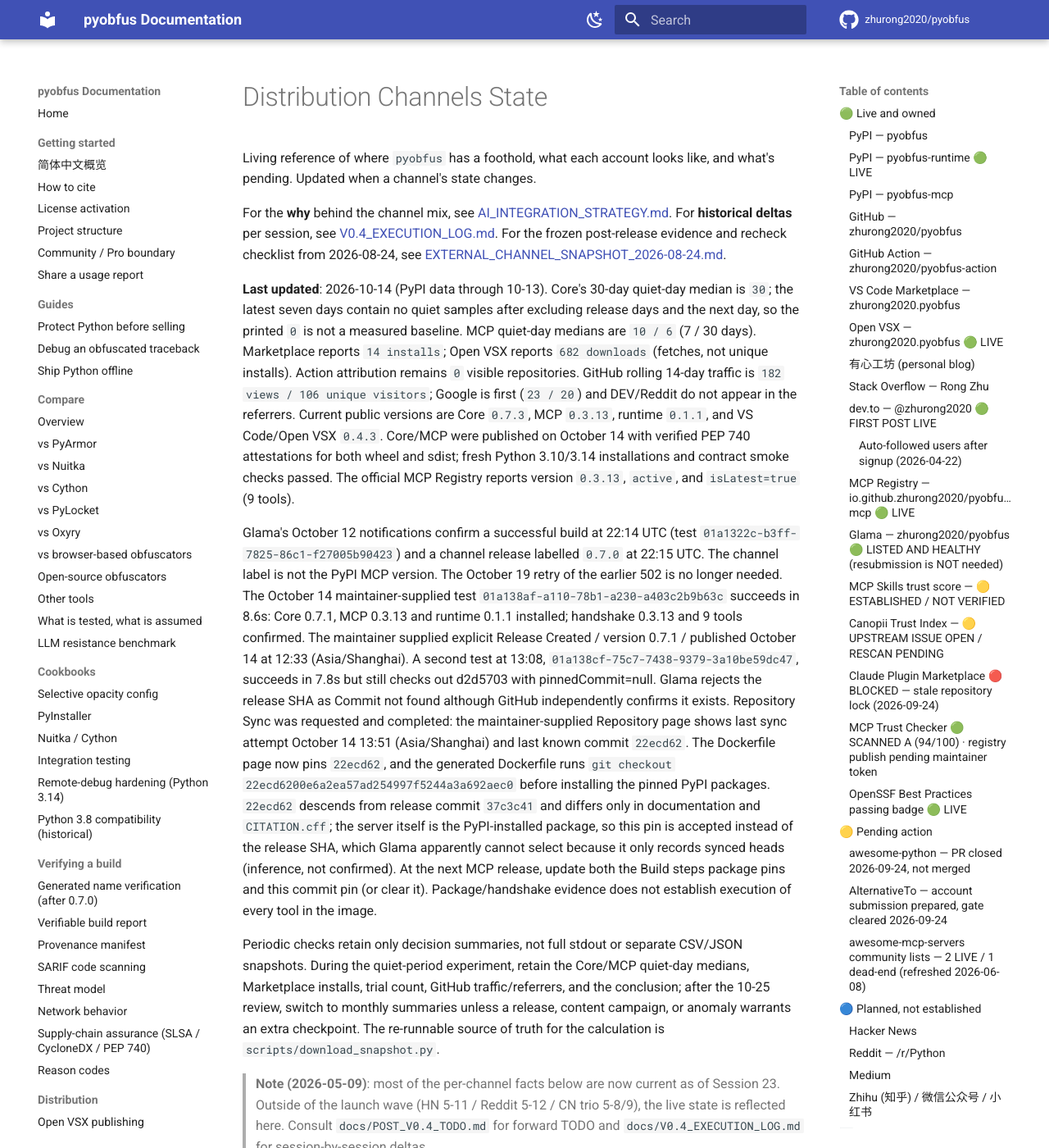
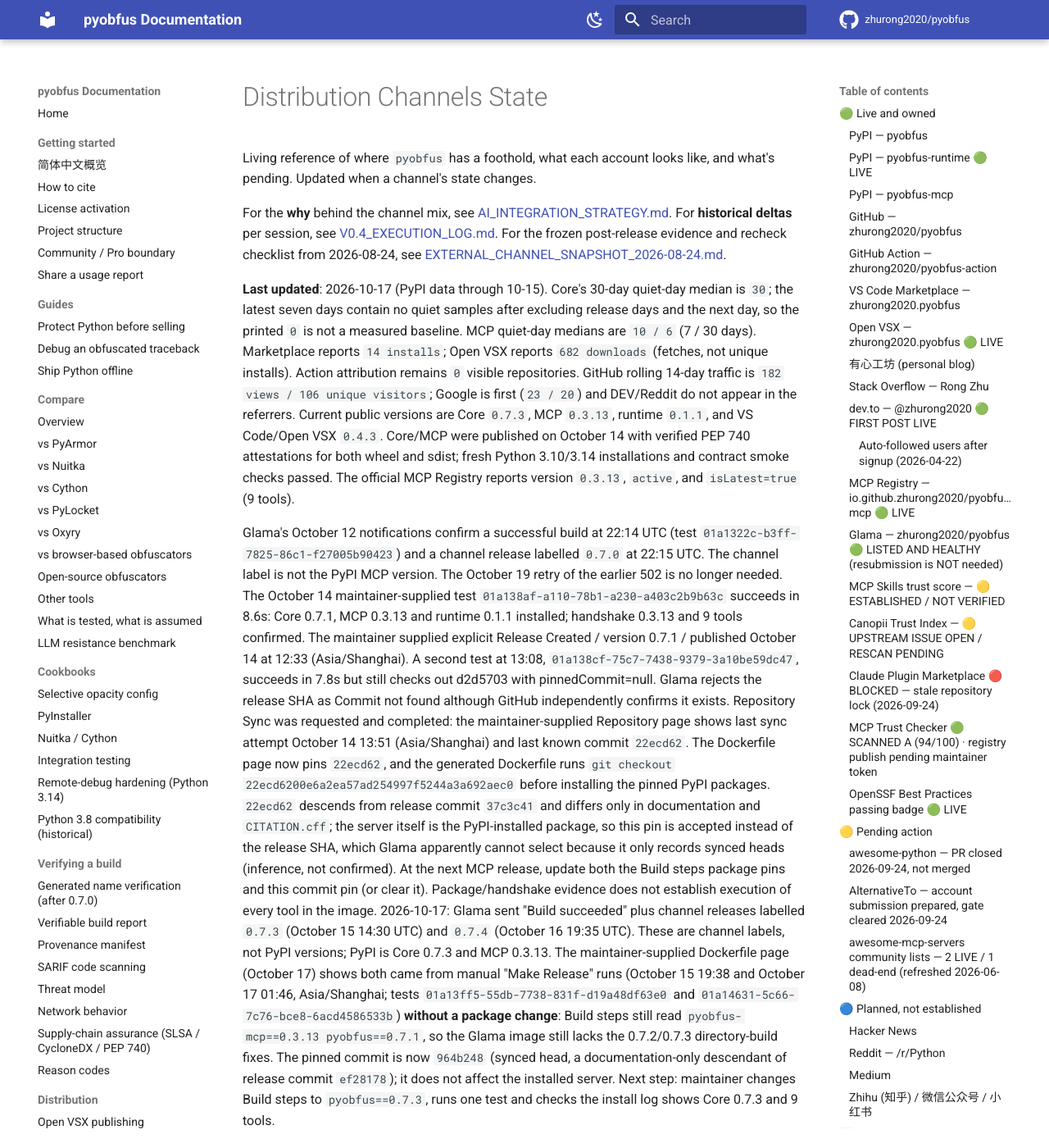
Before and after one commit to zhurong2020/pyobfus, an MkDocs documentation site: the page built from docs/DISTRIBUTION_CHANNELS.md, in a window 1280 px wide and 1400 px high. Shown: the whole window at 82% size. Built offline with MkDocs 1.6.1 and Material for MkDocs 9.7.7, drawn with Linux system fonts in a browser that asks for light colours; comment, search, counter and statistics services are not loaded.

Commit message:
docs(glama): record build steps still pinned to Core 0.7.1
The Glama channel releases 0.7.3 and 0.7.4 (10-15, 10-17) came from manual
"Make Release" runs; Build steps still install pyobfus==0.7.1, so the image
lacks the 0.7.2/0.7.3 directory-build fixes. Pinned commit is now 964b248
(documentation-only descendant of the 0.7.3 release commit).

Co-Authored-By: Claude Opus 5.5 <noreply@anthropic.com>

```diff
--- a/docs/DISTRIBUTION_CHANNELS.md
+++ b/docs/DISTRIBUTION_CHANNELS.md
@@ -7,7 +7,7 @@ For **historical deltas** per session, see [V0.4_EXECUTION_LOG.md](V0.4_EXECUTIO
 For the frozen post-release evidence and recheck checklist from 2026-08-24, see
 [EXTERNAL_CHANNEL_SNAPSHOT_2026-08-24.md](EXTERNAL_CHANNEL_SNAPSHOT_2026-08-24.md).
 
-**Last updated**: 2026-10-14 (PyPI data through 10-13).
+**Last updated**: 2026-10-17 (PyPI data through 10-15).
 Core's 30-day quiet-day median is `30`; the latest seven days contain no quiet
 samples after excluding release days and the next day, so the printed `0` is
 not a measured baseline. MCP quiet-day medians are `10 / 6` (7 / 30 days).
@@ -43,6 +43,19 @@ which Glama apparently cannot select because it only records synced heads
 (inference, not confirmed). At the next MCP release, update both the Build
 steps package pins and this commit pin (or clear it). Package/handshake
 evidence does not establish execution of every tool in the image.
+2026-10-17: Glama sent "Build succeeded" plus channel releases labelled
+`0.7.3` (October 15 14:30 UTC) and `0.7.4` (October 16 19:35 UTC). These are
+channel labels, not PyPI versions; PyPI is Core 0.7.3 and MCP 0.3.13. The
+maintainer-supplied Dockerfile page (October 17) shows both came from manual
+"Make Release" runs (October 15 19:38 and October 17 01:46, Asia/Shanghai;
+tests `01a13ff5-55db-7738-831f-d19a48df63e0` and
+`01a14631-5c66-7c76-bce8-6acd4586533b`) **without a package change**: Build
+steps still read `pyobfus-mcp==0.3.13 pyobfus==0.7.1`, so the Glama image
+still lacks the 0.7.2/0.7.3 directory-build fixes. The pinned commit is now
+`964b248` (synced head, a documentation-only descendant of release commit
+`ef28178`); it does not affect the installed server. Next step: maintainer
+changes Build steps to `pyobfus==0.7.3`, runs one test and checks the install
+log shows Core 0.7.3 and 9 tools.
 
 Periodic checks retain only decision summaries, not full stdout or separate
 CSV/JSON snapshots. During the quiet-period experiment, retain the Core/MCP
```
Also changed, not shown: CLAUDE.md (+1 -1 lines), docs/TODO.md (+1 -1 lines).
